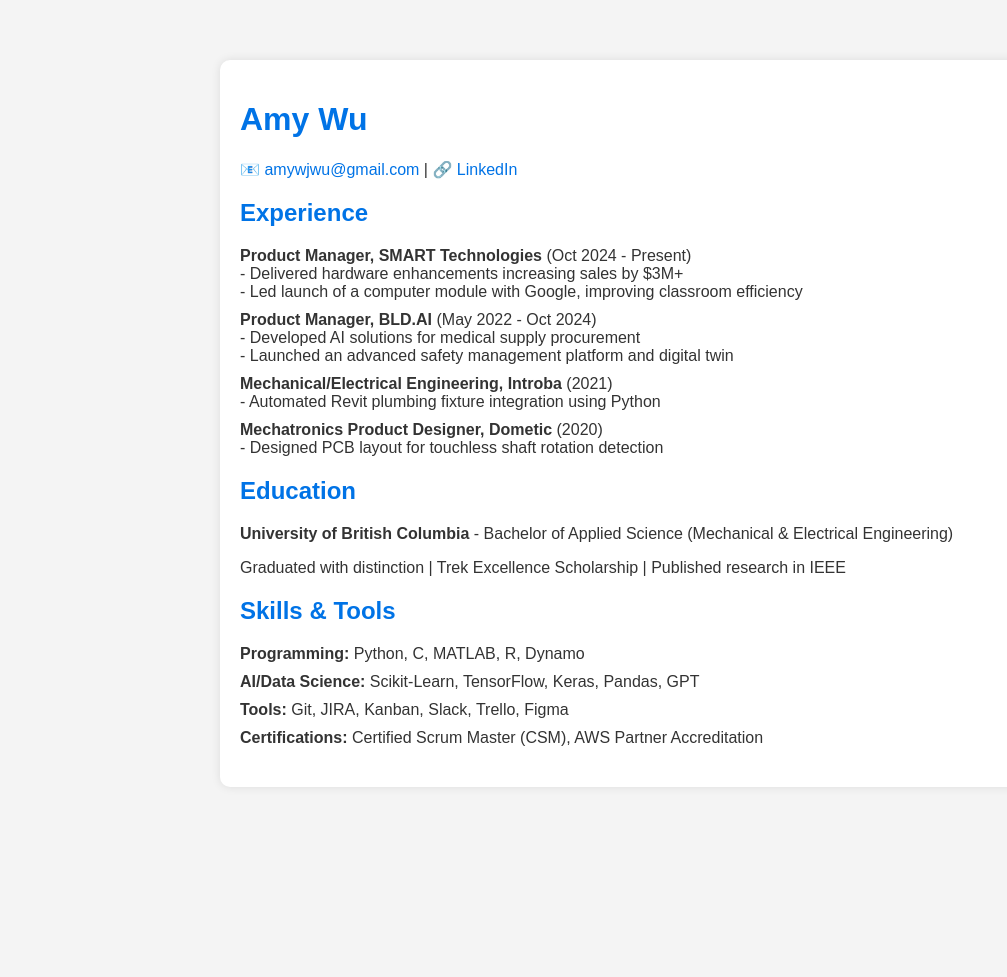
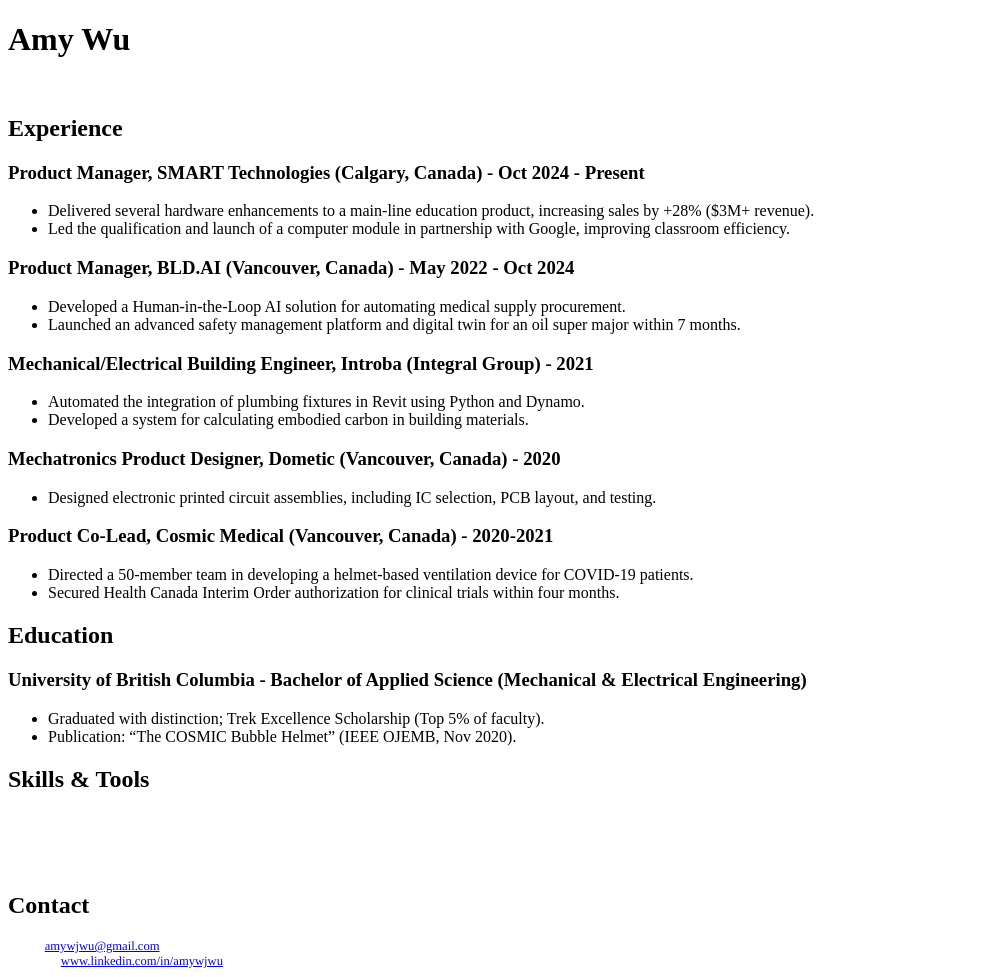
Before and after one commit to amywanwu/amywanwu.github.io, a Jekyll site: the page index.html, which Jekyll copies as it is, in a window 1280 px wide. Shown: the whole page, without its empty margins (0-1007 px from the left). Built offline with Jekyll 4.4.1, drawn with Linux system fonts in a browser that asks for light colours; before the commit the page ends 900 px from its top, so only the background shows below that.

Commit message:
Update index.html
Changed style back

```diff
--- a/index.html
+++ b/index.html
@@ -1,59 +1,65 @@
-<!DOCTYPE html>
-<html lang="en">
+<!DOCTYPE html PUBLIC "-//W3C//DTD HTML 4.01//EN" "http://www.w3.org/TR/html4/strict.dtd">
+<html>
 <head>
-    <meta charset="UTF-8">
-    <meta name="viewport" content="width=device-width, initial-scale=1.0">
-    <title>Amy Wu - Product Manager</title>
-    <style>
-        body { font-family: Arial, sans-serif; margin: 40px; padding: 20px; background-color: #f4f4f4; color: #333; }
-        .container { max-width: 800px; margin: auto; background: white; padding: 20px; border-radius: 10px; box-shadow: 0 0 10px rgba(0, 0, 0, 0.1); }
-        h1, h2 { color: #0073e6; }
-        .contact { margin-bottom: 20px; }
-        .contact a { color: #0073e6; text-decoration: none; }
-        .section { margin-bottom: 20px; }
-        ul { list-style-type: none; padding: 0; }
-        li { margin-bottom: 10px; }
+  <meta http-equiv="Content-Type" content="text/html; charset=utf-8">
+  <meta http-equiv="Content-Style-Type" content="text/css">
+  <title>Amy Wu - Resume</title>
+  <meta name="Generator" content="Cocoa HTML Writer">
+  <meta name="CocoaVersion" content="2487.2">
+  <style type="text/css">
+    p {margin: 0.0px 0.0px 0.0px 0.0px; font: 12.6px Times; color: #ffffff; -webkit-text-stroke: #ffffff}
+    span {font-kerning: none}
   </style>
 </head>
 <body>
-    <div class="container">
   <h1>Amy Wu</h1>
-        <p class="contact">
-            📧 <a href="mailto:amywjwu@gmail.com">amywjwu@gmail.com</a> |
-            🔗 <a href="https://www.linkedin.com/in/amywjwu" target="_blank">LinkedIn</a>
-        </p>
+  <p>Product Manager | Engineer | AI Enthusiast</p>
 
-        <div class="section">
   <h2>Experience</h2>
+  <h3>Product Manager, SMART Technologies (Calgary, Canada) - Oct 2024 - Present</h3>
   <ul>
-                <li><strong>Product Manager, SMART Technologies</strong> (Oct 2024 - Present)<br>
-                    - Delivered hardware enhancements increasing sales by $3M+<br>
-                    - Led launch of a computer module with Google, improving classroom efficiency</li>
-                <li><strong>Product Manager, BLD.AI</strong> (May 2022 - Oct 2024)<br>
-                    - Developed AI solutions for medical supply procurement<br>
-                    - Launched an advanced safety management platform and digital twin</li>
-                <li><strong>Mechanical/Electrical Engineering, Introba</strong> (2021)<br>
-                    - Automated Revit plumbing fixture integration using Python</li>
-                <li><strong>Mechatronics Product Designer, Dometic</strong> (2020)<br>
-                    - Designed PCB layout for touchless shaft rotation detection</li>
+    <li>Delivered several hardware enhancements to a main-line education product, increasing sales by +28% ($3M+ revenue).</li>
+    <li>Led the qualification and launch of a computer module in partnership with Google, improving classroom efficiency.</li>
   </ul>
-        </div>
 
-        <div class="section">
+  <h3>Product Manager, BLD.AI (Vancouver, Canada) - May 2022 - Oct 2024</h3>
+  <ul>
+    <li>Developed a Human-in-the-Loop AI solution for automating medical supply procurement.</li>
+    <li>Launched an advanced safety management platform and digital twin for an oil super major within 7 months.</li>
+  </ul>
+
+  <h3>Mechanical/Electrical Building Engineer, Introba (Integral Group) - 2021</h3>
+  <ul>
+    <li>Automated the integration of plumbing fixtures in Revit using Python and Dynamo.</li>
+    <li>Developed a system for calculating embodied carbon in building materials.</li>
+  </ul>
+
+  <h3>Mechatronics Product Designer, Dometic (Vancouver, Canada) - 2020</h3>
+  <ul>
+    <li>Designed electronic printed circuit assemblies, including IC selection, PCB layout, and testing.</li>
+  </ul>
+
+  <h3>Product Co-Lead, Cosmic Medical (Vancouver, Canada) - 2020-2021</h3>
+  <ul>
+    <li>Directed a 50-member team in developing a helmet-based ventilation device for COVID-19 patients.</li>
+    <li>Secured Health Canada Interim Order authorization for clinical trials within four months.</li>
+  </ul>
+
   <h2>Education</h2>
-            <p><strong>University of British Columbia</strong> - Bachelor of Applied Science (Mechanical & Electrical Engineering)</p>
-            <p>Graduated with distinction | Trek Excellence Scholarship | Published research in IEEE</p>
-        </div>
+  <h3>University of British Columbia - Bachelor of Applied Science (Mechanical & Electrical Engineering)</h3>
+  <ul>
+    <li>Graduated with distinction; Trek Excellence Scholarship (Top 5% of faculty).</li>
+    <li>Publication: “The COSMIC Bubble Helmet” (IEEE OJEMB, Nov 2020).</li>
+  </ul>
 
-        <div class="section">
   <h2>Skills & Tools</h2>
-            <ul>
-                <li><strong>Programming:</strong> Python, C, MATLAB, R, Dynamo</li>
-                <li><strong>AI/Data Science:</strong> Scikit-Learn, TensorFlow, Keras, Pandas, GPT</li>
-                <li><strong>Tools:</strong> Git, JIRA, Kanban, Slack, Trello, Figma</li>
-                <li><strong>Certifications:</strong> Certified Scrum Master (CSM), AWS Partner Accreditation</li>
-            </ul>
-        </div>
-    </div>
+  <p>Programming: Python, C, MATLAB, R, Dynamo</p>
+  <p>AI/Data Science: Scikit-Learn, TensorFlow, Keras, Pandas, GPT, Stable Diffusion</p>
+  <p>Tools: Git, JIRA, Kanban, Slack, Trello, Figma</p>
+  <p>Certification: Certified Scrum Master (CSM®), AWS Partner Accreditation</p>
+
+  <h2>Contact</h2>
+  <p>Email: <a href="mailto:amywjwu@gmail.com">amywjwu@gmail.com</a></p>
+  <p>LinkedIn: <a href="http://www.linkedin.com/in/amywjwu">www.linkedin.com/in/amywjwu</a></p>
 </body>
 </html>
```
Lines whose indentation alone changed are shown as unchanged.
